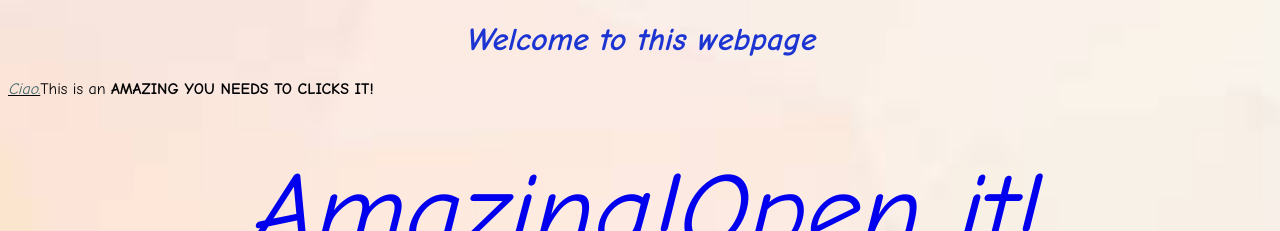
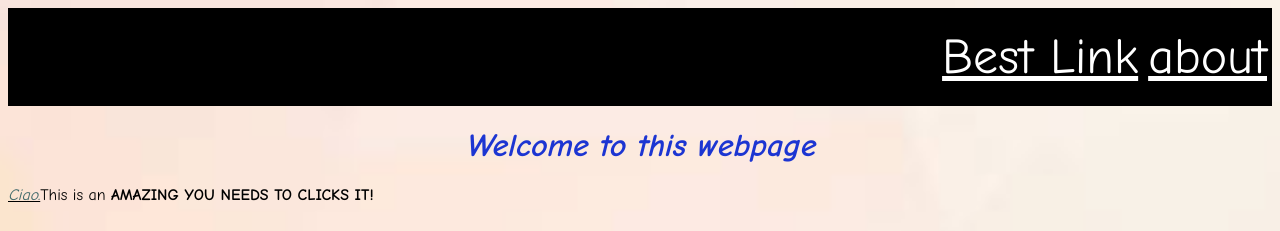
Before and after one commit to OFFboi8/OFFboi8.github.io, a plain HTML site: page index.html in a window 1280 px wide. Shown: the top 231 px of the page. Drawn offline with Linux system fonts and the light colour scheme.

Commit message:
easybarsder

```diff
--- a/index.html
+++ b/index.html
@@ -10,9 +10,27 @@ body{
 background-image:url('gfrgfrgfr.png'); background-repeat: no-repeat;
 background-size: cover;font-family:"Comic Sans MS";
 }
+
+.topbar{
+overflow: hidden;
+background-color: black;
+}
+.topbar a{
+float:right;
+text-decoraration:none;
+color:white;
+text-align:center;
+font-size:50px;
+padding:20px 5px;
+
+
 </style>
 </head>
 <body>
+<nav class="topbar">
+<a href= "newboi.html">about</a>
+<a href="index.html"> Best Link</a>
+</nav>
 <h1><center><em><font color=" #1c35d2">Welcome to this webpage</em></font></h1></center>
 <p> <i><u><font color=" #406a6b"> Ciao.</font></u></i>This is an <strong> AMAZING </strong> <b>YOU NEEDS TO CLICKS IT!</b>
 <em><center>
```
